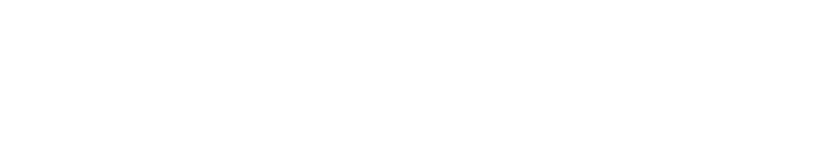
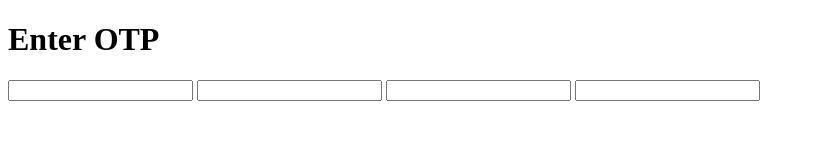
Before and after one commit to gopalbasak1/Expire-OTP-Generate, a plain HTML site: page index.html in a window 1280 px wide. Shown: the whole page, without its empty margins (0-815 px from the left). Drawn offline with Linux system fonts and the light colour scheme.

Commit message:
create otp input filed and validation message for html

```diff
--- a/index.html
+++ b/index.html
@@ -6,6 +6,20 @@
     <title>Expire OTP Generate</title>
 </head>
 <body>
+    <div id="opt-box-id" class="otp-box-container">
+        <h1>Enter OTP</h1>
 
+        <div id="otp-box-list-id" class="otp-box-list">
+            <input type="text" class="opt-box" maxlength="1">
+            <input type="text" class="opt-box" maxlength="1">
+            <input type="text" class="opt-box" maxlength="1">
+            <input type="text" class="opt-box" maxlength="1">
+        </div>
+
+        <p id="generated-otp-id" class="generate-otp"></p>
+
+        <p id="result-id" class="otp-validation-message"></p>
+
+    </div>
 </body>
 </html>
```
